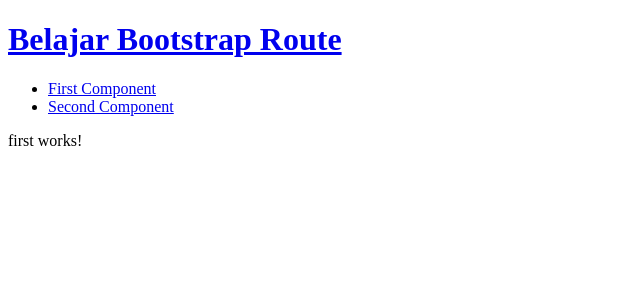
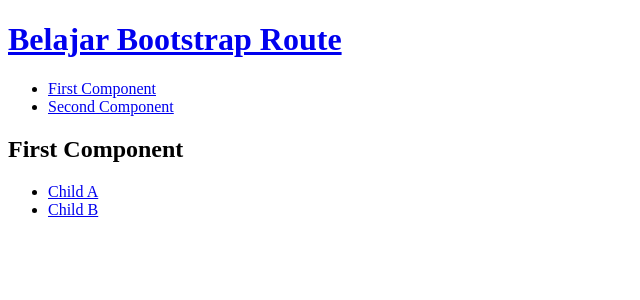
Before and after one commit to frumentius/belajar-angular-route, an Angular app: page /first-component in a window 1280 px wide. Shown: the top 300 px of the page, without its empty margins (0-640 px from the left). Built offline with nearby package versions, Linux system fonts and the light colour scheme.

Commit message:
Nested route for first component children.

```diff
--- /dev/null
+++ b/src/app/first/child-a/child-a.component.html
@@ -0,0 +1 @@
+<p>child-a works!</p>
--- /dev/null
+++ b/src/app/first/child-b/child-b.component.html
@@ -0,0 +1 @@
+<p>child-b works!</p>
--- a/src/app/first/first.component.html
+++ b/src/app/first/first.component.html
@@ -1 +1,10 @@
-<p>first works!</p>
+<h2>First Component</h2>
+
+<nav>
+  <ul>
+    <li><a routerLink="child-a">Child A</a></li>
+    <li><a routerLink="child-b">Child B</a></li>
+  </ul>
+</nav>
+
+<router-outlet></router-outlet>
--- a/src/app/first/first.component.ts
+++ b/src/app/first/first.component.ts
@@ -1,6 +1,9 @@
 import { Component } from '@angular/core';
+import { RouterModule } from '@angular/router';
 
 @Component({
+  standalone: true,
+  imports: [RouterModule],
   selector: 'app-first',
   templateUrl: './first.component.html',
   styleUrls: ['./first.component.css']
```
Also changed, not shown: src/app/app-routing.module.ts (+16 -1 lines), src/app/app.component.html (+5 -2 lines), src/app/first/child-a/child-a.component.ts (added, +10 -0 lines), src/app/first/child-b/child-b.component.ts (added, +10 -0 lines), src/app/first/child-a/child-a.component.css (added), src/app/first/child-b/child-b.component.css (added), 2 other files (tests, documents, lock files or other folders).
